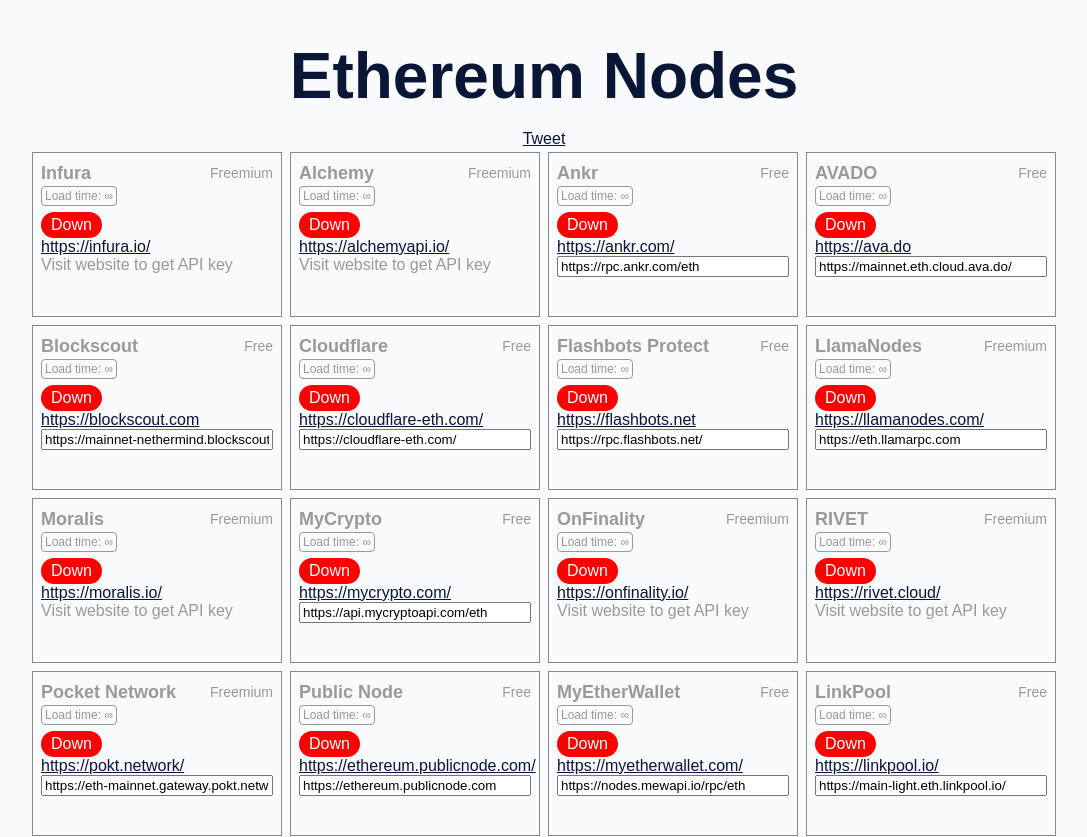
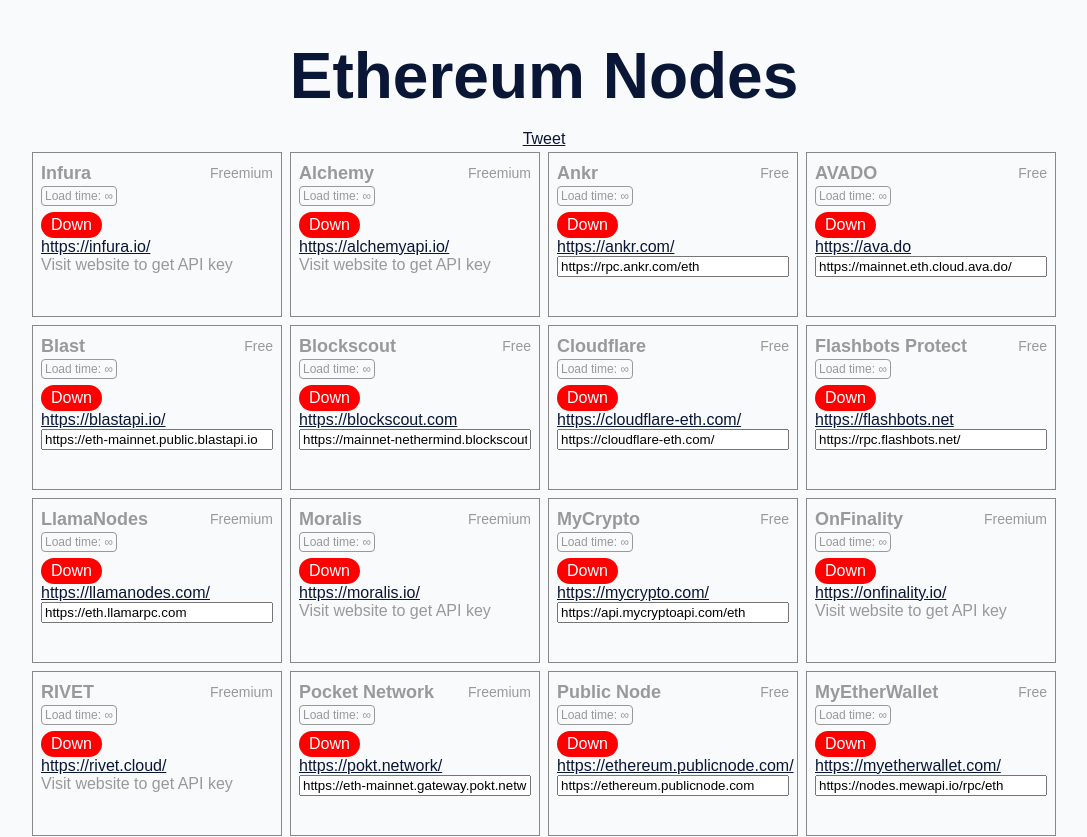
Before and after one commit to dmihal/ethereum-nodes, a Next.js app: page / in a window 1280 px wide. Shown: the top 837 px of the page, without its empty margins (96-1183 px from the left). Built offline with nearby package versions, Linux system fonts and the light colour scheme; no server answers.

Commit message:
Add Blast
Added Blast in alphabetic order.

```diff
--- a/data/nodes.ts
+++ b/data/nodes.ts
@@ -55,6 +55,14 @@
     name: 'AVADO',
     endpoint: 'https://mainnet.eth.cloud.ava.do/',
     website: 'https://ava.do',
+    price: 'Free',
+    status: false,
+    loadTime: -1,
+  },
+  {
+    name: 'Blast',
+    endpoint: 'https://eth-mainnet.public.blastapi.io',
+    website: 'https://blastapi.io/',
     price: 'Free',
     status: false,
     loadTime: -1,
```
